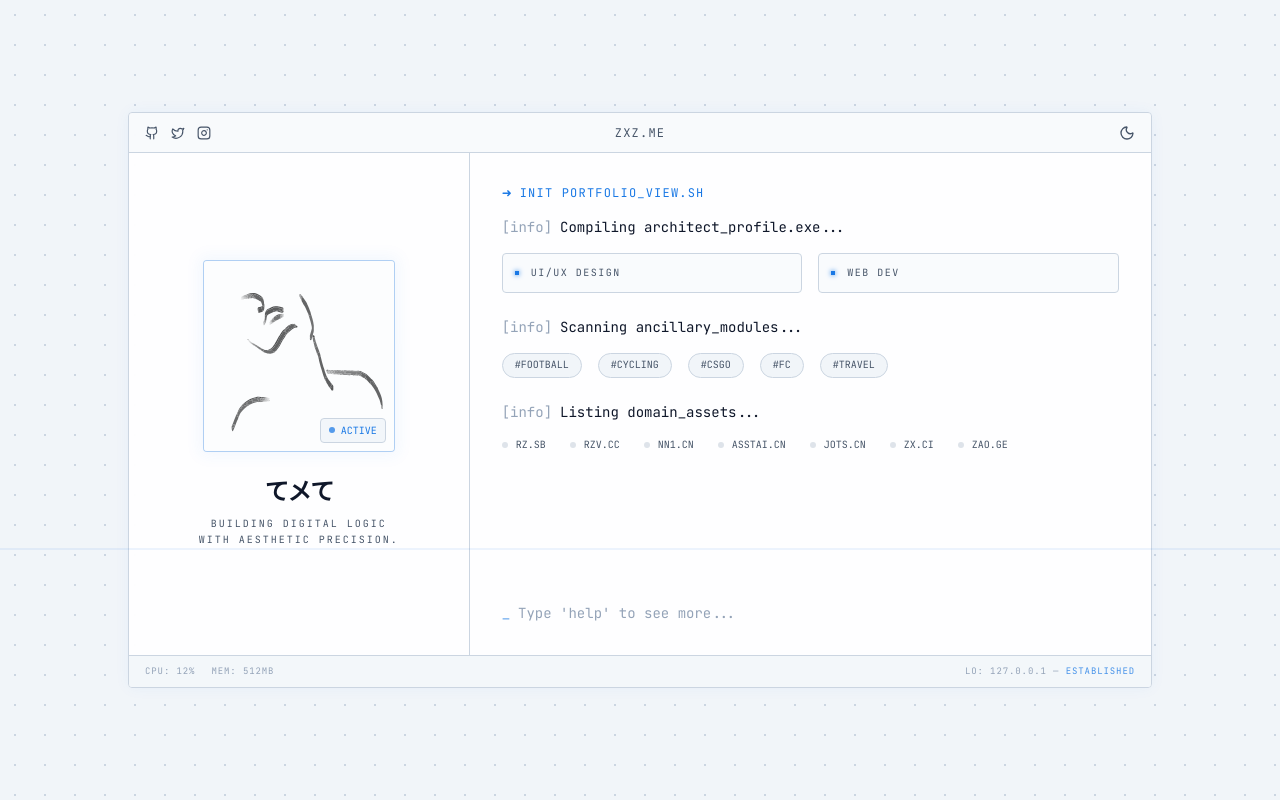
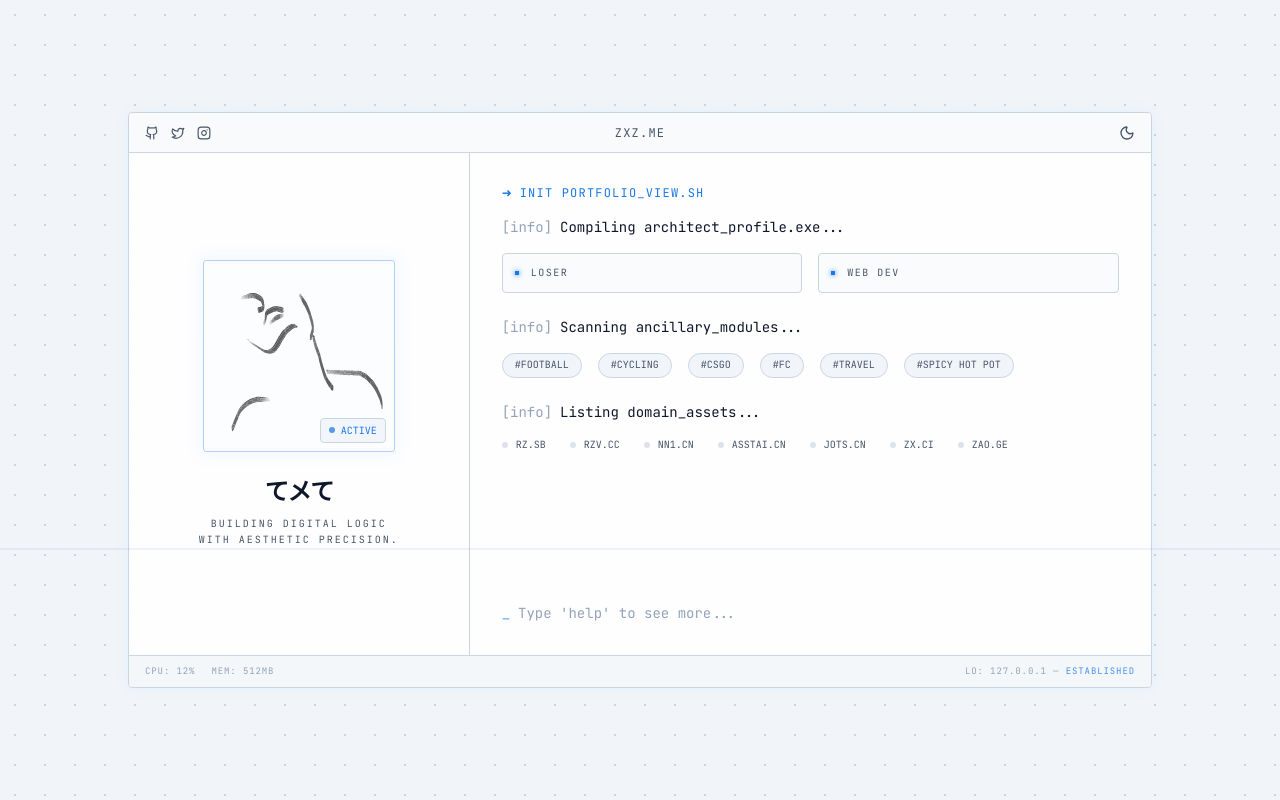
Before and after one commit to uzxz/zxz.me, a React (Vite) app: page / in a window 1280 px wide. Built offline with nearby package versions, Linux system fonts and the light colour scheme.

Commit message:
feat: Add new skill and hobby tags
Adds a new skill "Loser" and hobby tag "#Spicy hot pot" to the profile section to showcase additional interests and self-deprecating humor.

```diff
--- a/src/App.tsx
+++ b/src/App.tsx
@@ -603,7 +603,7 @@ export default function App() {
                       <span className="text-text-main">Compiling architect_profile.exe...</span>
                     </div>
                     <div className="grid grid-cols-1 sm:grid-cols-2 gap-3 md:gap-4">
-                      {['UI/UX Design', 'Web Dev'].map((skill) => (
+                      {['Loser', 'Web Dev'].map((skill) => (
                         <div key={skill} className="flex items-center space-x-3 p-3 bg-darkest/40 border border-border rounded-custom hover:border-brand/40 transition-colors group/item">
                           <span className="w-1 h-1 bg-brand shadow-[0_0_5px_#1978e5]"></span>
                           <span className="text-[10px] uppercase tracking-[0.15em] text-text-muted group-hover/item:text-text-main transition-colors">{skill}</span>
@@ -618,7 +618,7 @@ export default function App() {
                       <span className="text-text-main">Scanning ancillary_modules...</span>
                     </div>
                     <div className="flex flex-wrap gap-3 md:gap-4">
-                      {['#Football', '#Cycling', '#CSGO', '#FC', '#Travel'].map((tag) => (
+                      {['#Football', '#Cycling', '#CSGO', '#FC', '#Travel', '#Spicy hot pot'].map((tag) => (
                         <div key={tag} className="px-3 py-1 bg-darkest border border-border rounded-full text-[10px] text-text-muted uppercase transition-colors duration-300">
                           {tag}
                         </div>
```
